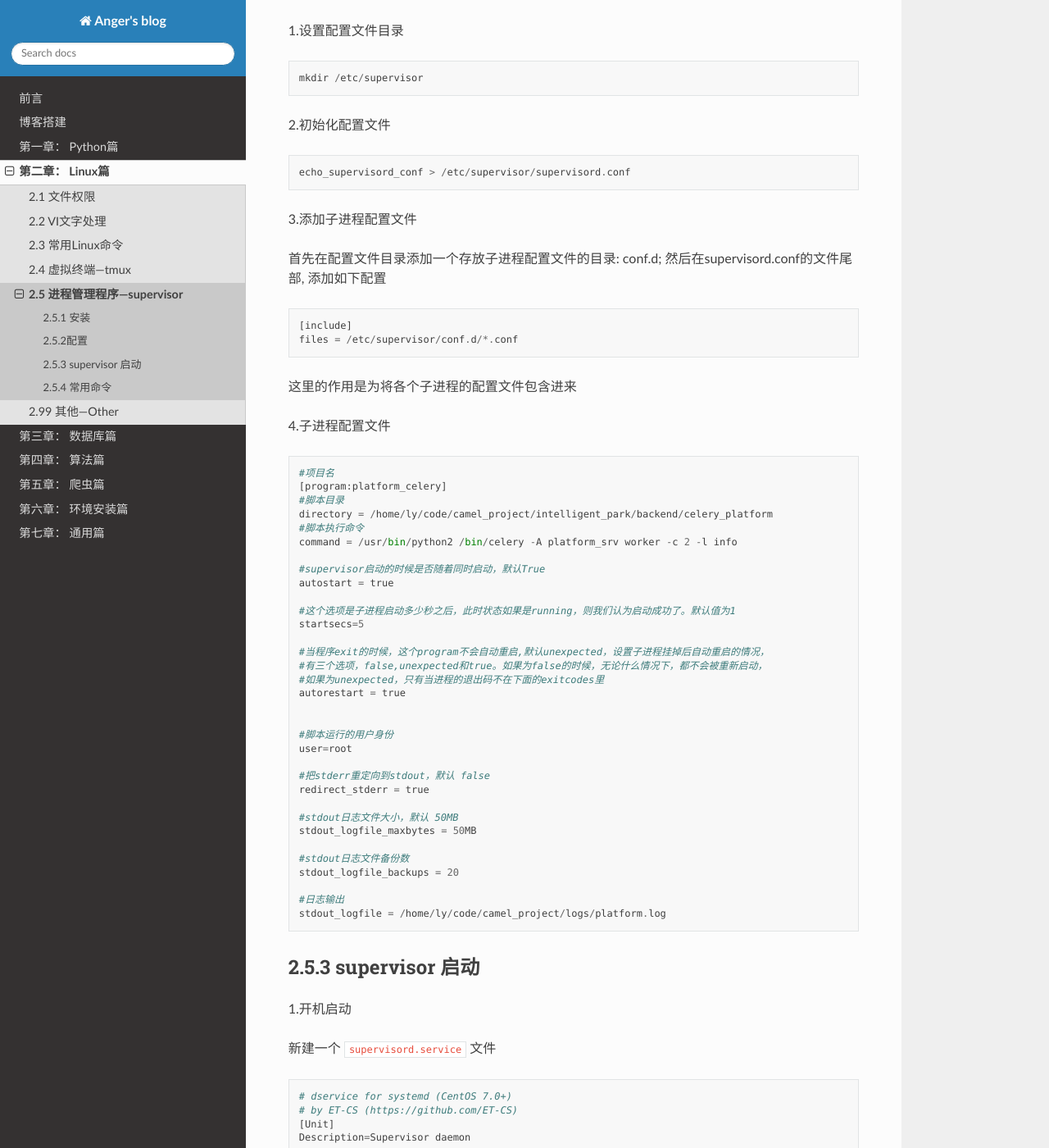
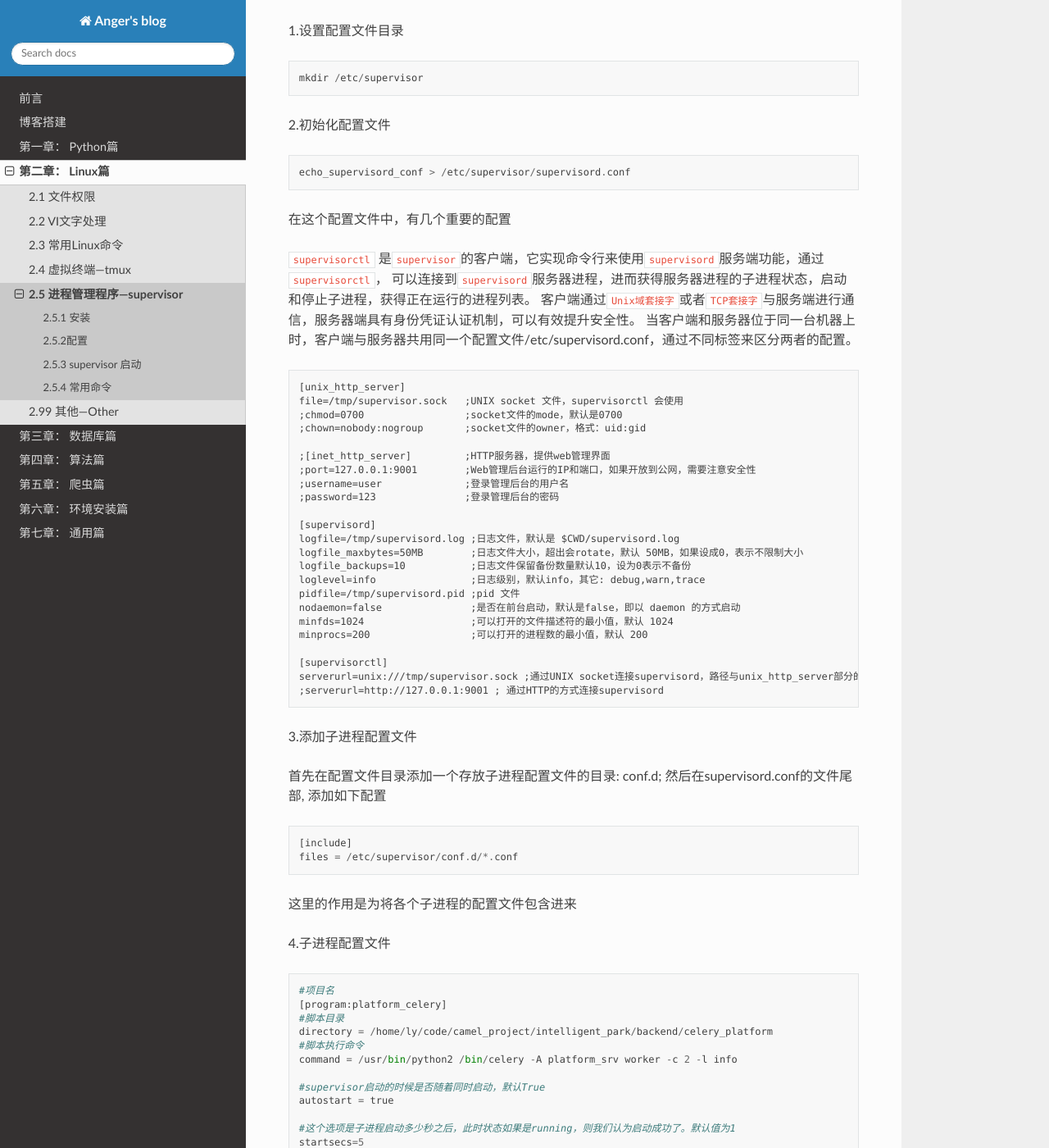
Before and after one commit to JustMeliyu/Anger_Sphinx, a Sphinx documentation site: the page built from source/Linux/B05_Supervisor.md, in a window 1280 px wide and 1400 px high, scrolled down 537 px. Shown: the whole window at 82% size. Built offline with Sphinx 7.4.7 and the Read the Docs theme 2.0.0, drawn with Linux system fonts in a browser that asks for light colours.

Commit message:
0408--supervisor

```diff
--- a/source/Linux/B05_Supervisor.md
+++ b/source/Linux/B05_Supervisor.md
@@ -22,6 +22,38 @@
 2.初始化配置文件
 
     echo_supervisord_conf > /etc/supervisor/supervisord.conf
+
+在这个配置文件中，有几个重要的配置
+
+`supervisorctl` 是`supervisor`的客户端，它实现命令行来使用`supervisord`服务端功能，通过`supervisorctl`，
+可以连接到`supervisord`服务器进程，进而获得服务器进程的子进程状态，启动和停止子进程，获得正在运行的进程列表。
+客户端通过`Unix域套接字`或者`TCP套接字`与服务端进行通信，服务器端具有身份凭证认证机制，可以有效提升安全性。
+当客户端和服务器位于同一台机器上时，客户端与服务器共用同一个配置文件/etc/supervisord.conf，通过不同标签来区分两者的配置。
+
+    [unix_http_server]
+    file=/tmp/supervisor.sock   ;UNIX socket 文件，supervisorctl 会使用
+    ;chmod=0700                 ;socket文件的mode，默认是0700
+    ;chown=nobody:nogroup       ;socket文件的owner，格式：uid:gid
+
+    ;[inet_http_server]         ;HTTP服务器，提供web管理界面
+    ;port=127.0.0.1:9001        ;Web管理后台运行的IP和端口，如果开放到公网，需要注意安全性
+    ;username=user              ;登录管理后台的用户名
+    ;password=123               ;登录管理后台的密码
+
+    [supervisord]
+    logfile=/tmp/supervisord.log ;日志文件，默认是 $CWD/supervisord.log
+    logfile_maxbytes=50MB        ;日志文件大小，超出会rotate，默认 50MB，如果设成0，表示不限制大小
+    logfile_backups=10           ;日志文件保留备份数量默认10，设为0表示不备份
+    loglevel=info                ;日志级别，默认info，其它: debug,warn,trace
+    pidfile=/tmp/supervisord.pid ;pid 文件
+    nodaemon=false               ;是否在前台启动，默认是false，即以 daemon 的方式启动
+    minfds=1024                  ;可以打开的文件描述符的最小值，默认 1024
+    minprocs=200                 ;可以打开的进程数的最小值，默认 200
+
+    [supervisorctl]
+    serverurl=unix:///tmp/supervisor.sock ;通过UNIX socket连接supervisord，路径与unix_http_server部分的file一致
+    ;serverurl=http://127.0.0.1:9001 ; 通过HTTP的方式连接supervisord
+
 
 3.添加子进程配置文件
 
```
